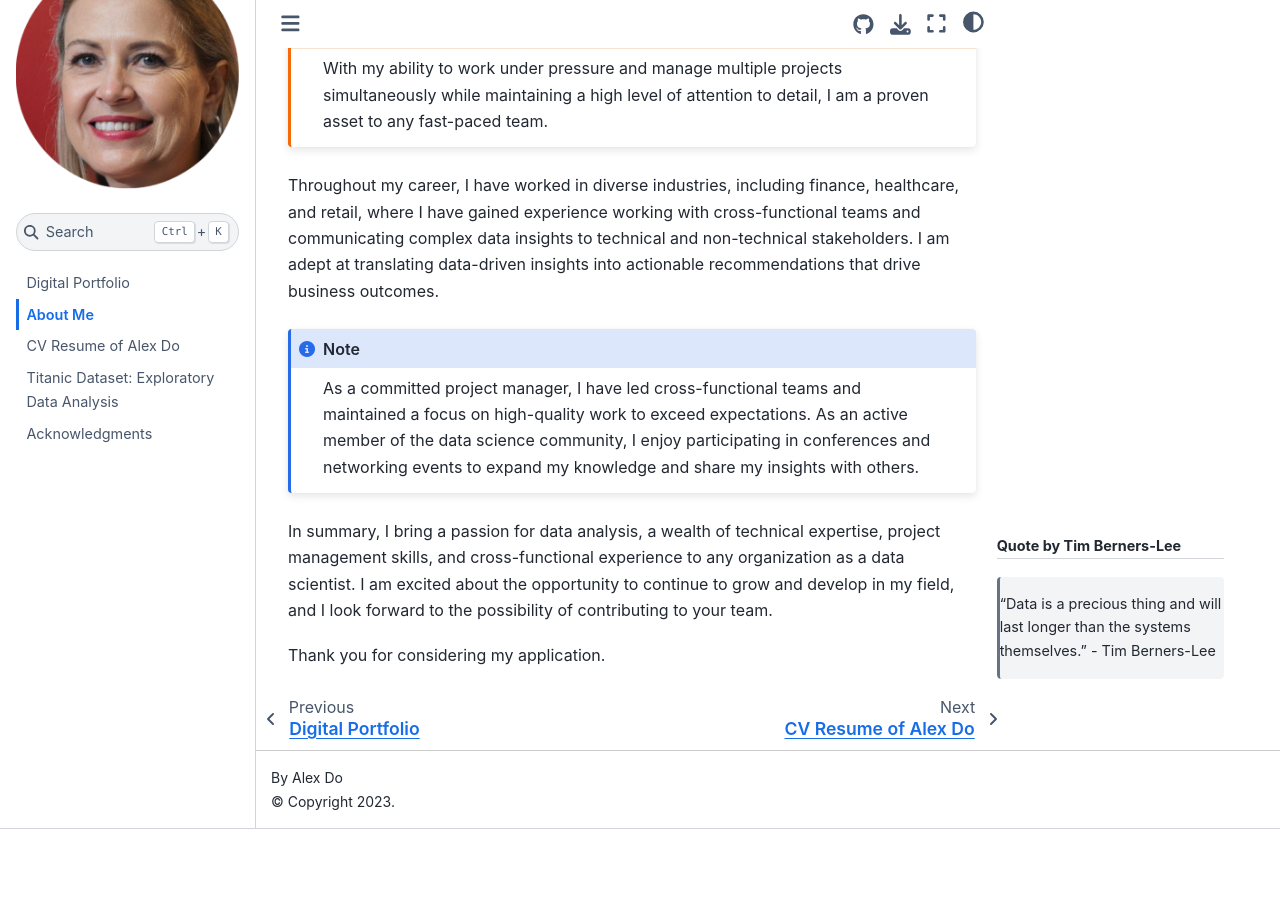
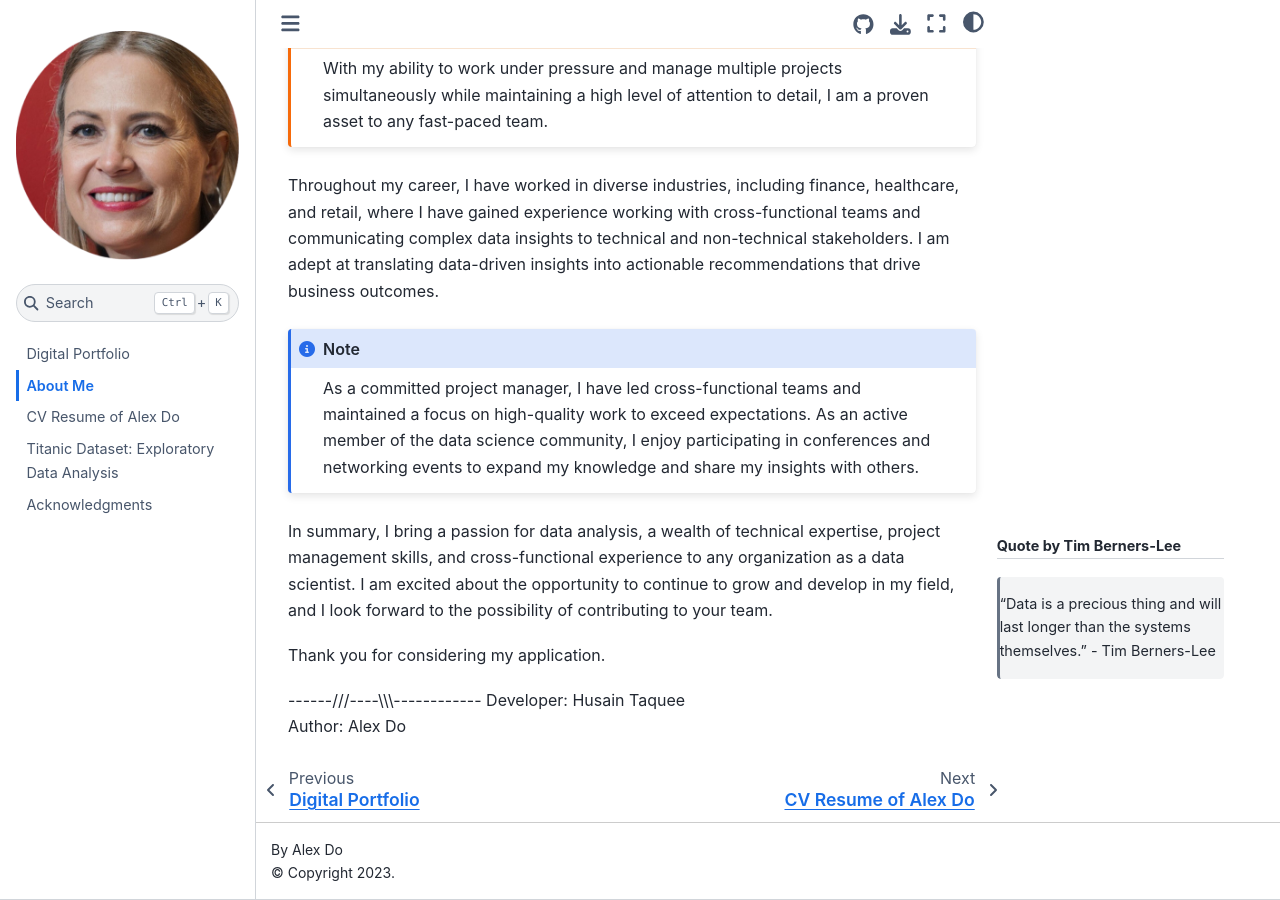
Before and after one commit to FireSnow2019/Digital-Portfolio-Book, a Jupyter Book: the page built from about_me.md, in a window 1280 px wide and 900 px high, scrolled down 522 px. Built offline with Jupyter Book 1.0.4 settings and Sphinx 7.4.7 and the Sphinx Book theme 1.1.4, drawn with Linux system fonts in a browser that asks for light colours; before the commit the page ends 1351 px from its top, so only the background shows below that.

Commit message:
updatingAboutMe
updating About Me by Husain Taquee

```diff
--- a/about_me.md
+++ b/about_me.md
@@ -21,3 +21,9 @@ As a committed project manager, I have led cross-functional teams and maintained
 In summary, I bring a passion for data analysis, a wealth of technical expertise, project management skills, and cross-functional experience to any organization as a data scientist. I am excited about the opportunity to continue to grow and develop in my field, and I look forward to the possibility of contributing to your team.
 
 Thank you for considering my application.
+
+<p>
+------///----\\\------------
+Developer: Husain Taquee <br/>
+Author: Alex Do <br/>
+</p>
```
